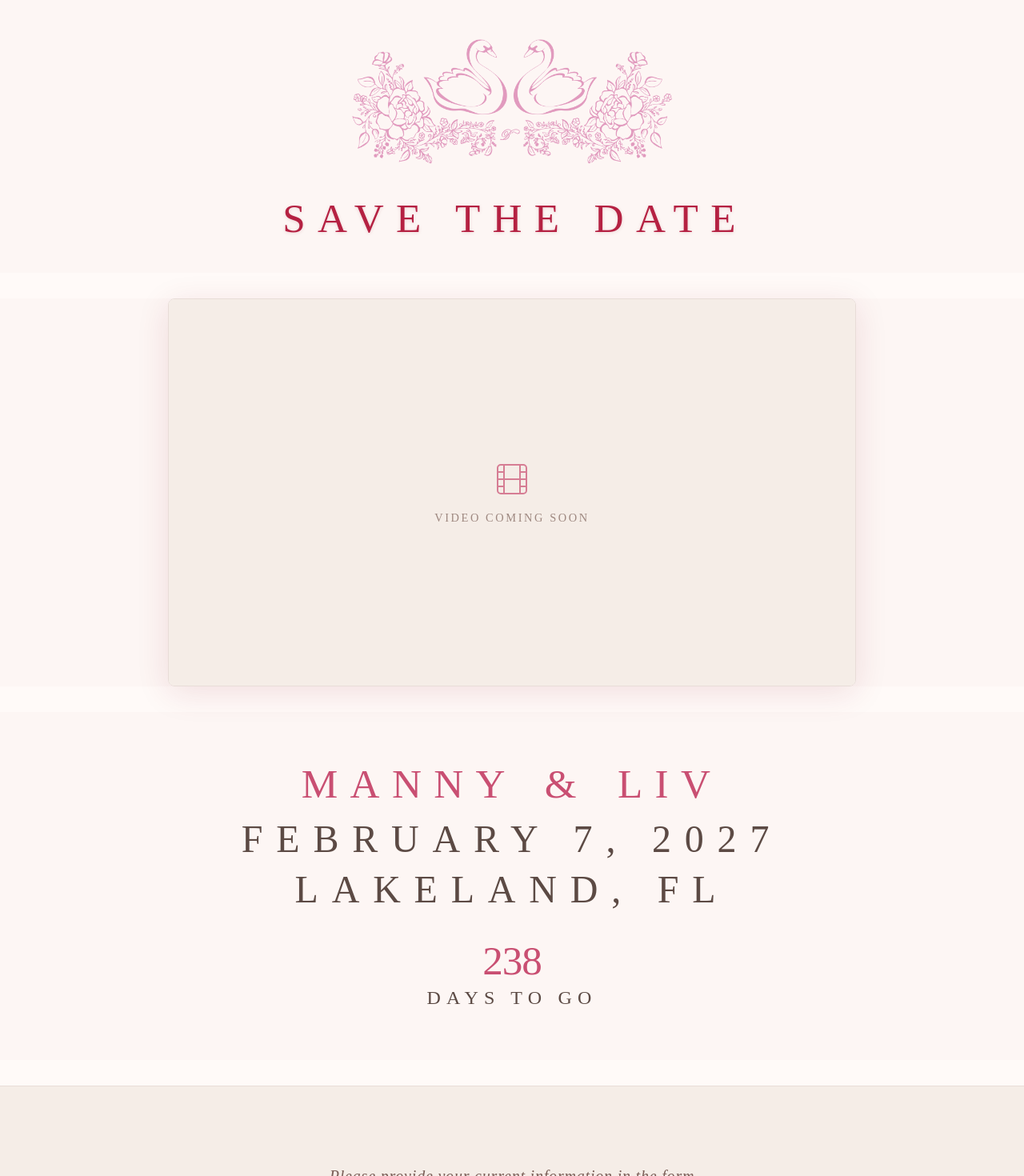
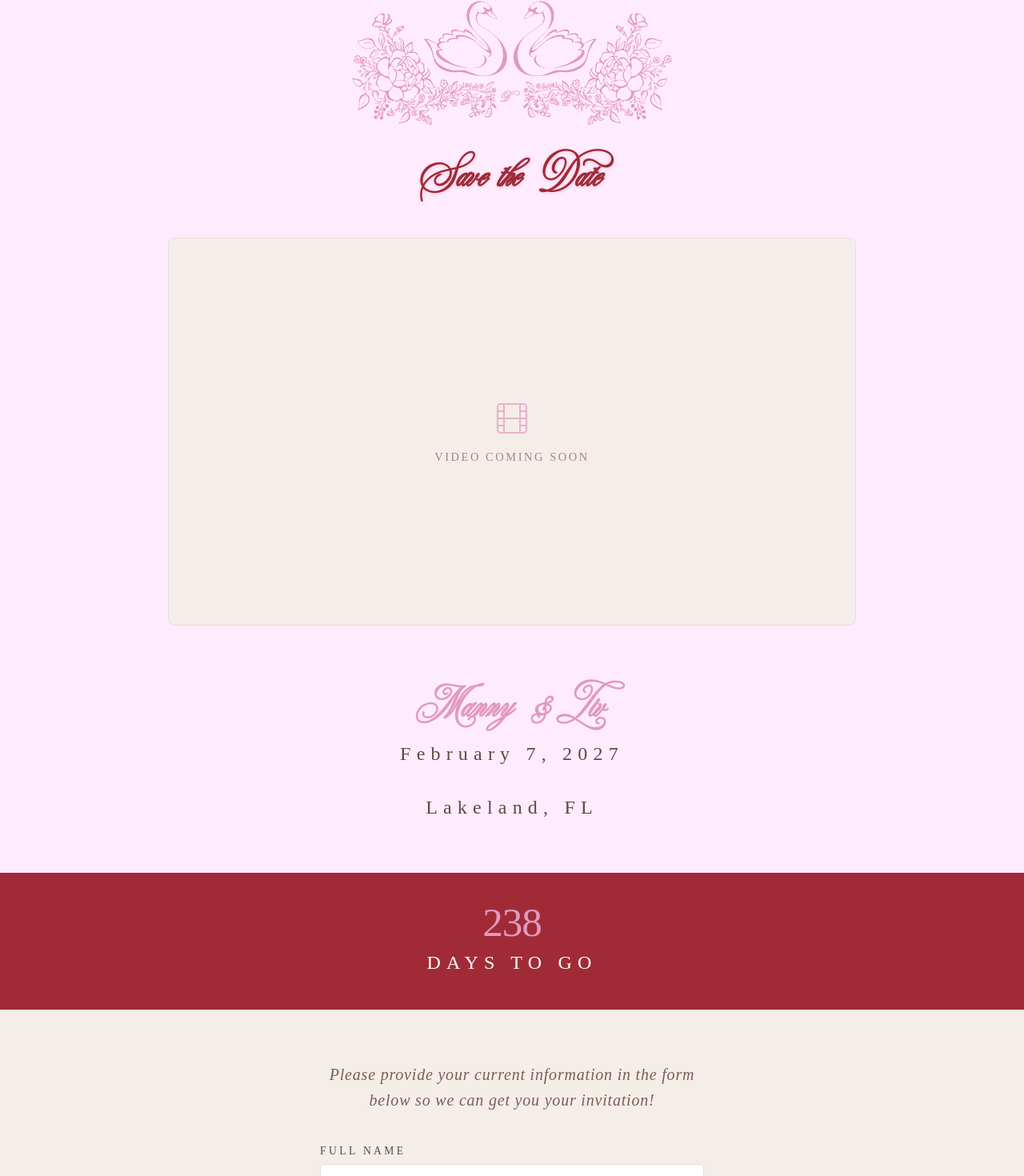
Before and after one commit to mannybennett/Wedding-Site, a React (Vite) app: page / in a window 1280 px wide. Shown: the part 31-1501 px from the top of the page at 80% size. Built offline with nearby package versions, Linux system fonts and the light colour scheme; a web font is replaced by a local one.

Commit message:
Tweaks 3

```diff
--- a/src/App.css
+++ b/src/App.css
@@ -1,15 +1,23 @@
+@font-face {
+  font-family: 'Duality';
+  src: url('./duality.ttf') format('truetype');
+  font-weight: normal;
+  font-style: normal;
+  font-display: swap;
+}
+
 /* =============================================
    CSS CUSTOM PROPERTIES
    ============================================= */
 :root {
-  --color-bg: #fffaf8;
+  --color-bg: #ffebfe;
   --color-cream: #f5ede7;
   --color-offwhite: #fdf6f4;
   --color-white: #ffffff;
   --color-pink-light: #f4b8cb;
   --color-pink: #e8799a;
-  --color-pink-dark: #c94f72;
-  --color-red: #b52142;
+  --color-pink-dark: #e19abe;
+  --color-red: #a02b37;
   --color-red-deep: #8c1530;
   --color-grey-light: #e8ddd8;
   --color-grey: #9e8880;
@@ -19,6 +27,7 @@
   --color-text-muted: #7a5e57;
 
   --font-primary: "legitima", serif;
+  --font-secondary: 'Duality', sans-serif;
 
   --spacing-xs: 0.5rem;
   --spacing-sm: 1rem;
@@ -73,7 +82,7 @@ body {
   width: 100%;
   min-height: 100vh;
   overflow-x: hidden;
-  gap: 2rem;
+  /* gap: 2rem; */
 }
 
 /* =============================================
@@ -101,7 +110,7 @@ body {
   align-items: center;
   width: 100%;
   padding: var(--spacing-sm);
-  background-color: var(--color-offwhite);
+  /* background-color: var(--color-offwhite); */
   gap: 2.5rem;
 }
 
@@ -123,16 +132,16 @@ body {
    SAVE THE DATE HEADING
    ============================================= */
 .save-the-date {
-  font-family: var(--font-primary);
-  font-size: clamp(2rem, 4vw, 4rem);
-  font-weight: 300;
-  letter-spacing: clamp(0.1em, 1.5vw, 0.3em);
-  text-transform: uppercase;
+  font-family: var(--font-secondary);
+  font-size: clamp(3rem, 4vw, 4rem);
+  /* font-weight: 300; */
+  /* letter-spacing: clamp(0.1em, 1.5vw, 0.3em); */
+  /* text-transform: uppercase; */
   color: var(--color-red);
   text-align: center;
   line-height: 1.1;
-  padding-left: clamp(0.5rem, 0.5rem, 3rem);
-  /* margin-bottom: var(--spacing-md); */
+  /* padding-left: clamp(0.5rem, 0.5rem, 3rem); */
+  margin-bottom: var(--spacing-md);
   text-shadow: 0 1px 4px rgba(140, 21, 48, 0.15);
 }
 
@@ -197,7 +206,7 @@ body {
 .video-section {
   width: 100%;
   /* padding: var(--spacing-sm); */
-  background-color: var(--color-offwhite);
+  /* background-color: var(--color-offwhite); */
   display: flex;
   flex-direction: column;
   align-items: center;
@@ -208,7 +217,7 @@ body {
   position: relative;
   border-radius: var(--radius-md);
   overflow: hidden;
-  box-shadow: var(--shadow-card);
+  /* box-shadow: var(--shadow-card); */
   border: 1px solid var(--color-grey-light);
 }
 
@@ -251,36 +260,37 @@ body {
   display: flex;
   flex-direction: column;
   align-items: center;
-  padding: var(--spacing-lg) var(--spacing-sm);
-  background-color: var(--color-offwhite);
+  padding-top: var(--spacing-lg);
+  /* background-color: var(--color-offwhite); */
   width: 100%;
   text-align: center;
 }
 
 .couple-names {
-  font-family: var(--font-primary);
-  font-size: clamp(2rem, 4vw, 4rem);
-  font-weight: 300;
-  letter-spacing: clamp(0.1em, 2vw, 0.3em);
+  font-family: var(--font-secondary);
+  font-size: clamp(3rem, 4vw, 4rem);
+  /* font-weight: 300; */
+  /* letter-spacing: clamp(0.1em, 2vw, 0.3em); */
   color: var(--color-pink-dark);
-  text-transform: uppercase;
+  /* text-transform: uppercase; */
   line-height: 1;
   margin-bottom: var(--spacing-sm);
+  margin-top: var(--spacing-lg);
 }
 
 .ampersand {
   color: var(--color-pink-dark);
-  font-weight: 300;
+  /* font-weight: 300; */
   margin: 0 0.15em;
 }
 
 .wedding-details {
   font-family: var(--font-primary);
-  font-size: clamp(1.5rem, 4vw, 3rem);
-  letter-spacing: clamp(0.18em, 1.5vw, 0.35em);
-  text-transform: uppercase;
+  font-size: clamp(1.25rem, 2vw, 1.5rem);
+  letter-spacing: clamp(0.15em, 1vw, 0.30em);
+  /* text-transform: uppercase; */
   color: var(--color-grey-dark);
-  margin-bottom: var(--spacing-xs);
+  margin-bottom: var(--spacing-lg);
   font-weight: 400;
 }
 
@@ -288,7 +298,10 @@ body {
    COUNTDOWN
    ============================================= */
 .countdown-wrapper {
+  background-color: var(--color-red);
+  width: 100%;
   margin-top: var(--spacing-md);
+  padding: 2rem 0 2.8rem;
   display: flex;
   flex-direction: column;
   align-items: center;
@@ -306,7 +319,7 @@ body {
   font-size: clamp(2rem, 4vw, 4rem);
   font-weight: 300;
   color: var(--color-pink-dark);
-  line-height: 1;
+  /* line-height: 1; */
   letter-spacing: -0.02em;
 }
 
@@ -315,7 +328,7 @@ body {
   font-size: clamp(1rem, 2vw, 1.5rem);
   letter-spacing: 0.3em;
   text-transform: uppercase;
-  color: var(--color-grey-dark);
+  color: var(--color-white);
   font-weight: 400;
 }
 
@@ -402,7 +415,7 @@ body {
   padding: 1rem 2rem;
   cursor: pointer;
   transition: var(--transition-smooth);
-  box-shadow: var(--shadow-button);
+  /* box-shadow: var(--shadow-button); */
   margin-top: var(--spacing-xs);
   font-weight: 400;
 }
@@ -418,7 +431,8 @@ body {
 }
 
 .form-submit:disabled {
-  opacity: 0.65;
+  /* opacity: 0.65; */
+  background-color: lightgray;
   cursor: not-allowed;
   transform: none;
 }
@@ -475,11 +489,11 @@ body {
    ============================================= */
 .footer-section {
   width: 100%;
-  background-color: var(--color-offwhite);
+  /* background-color: var(--color-offwhite); */
   display: flex;
   flex-direction: column;
   align-items: center;
-  margin-bottom: var(--spacing-md);
+  margin: var(--spacing-md) 0;
   /* padding: var(--spacing-sm); */
   /* gap: var(--spacing-sm); */
 }
@@ -524,7 +538,7 @@ body {
 /* =============================================
    RESPONSIVE — DESKTOP ENHANCEMENTS
    ============================================= */
-@media (min-width: 768px) {
+/* @media (min-width: 768px) {
   .hero-section {
     padding: var(--spacing-xl) var(--spacing-lg) var(--spacing-lg);
   }
@@ -540,4 +554,4 @@ body {
   .footer-section {
     padding: var(--spacing-xl) var(--spacing-lg);
   }
-}
+} */
--- a/src/App.jsx
+++ b/src/App.jsx
@@ -134,7 +134,7 @@ export default function SaveTheDate() {
             >
               <div className="form-field">
                 <label htmlFor="guest-name" className="form-label">
-                  Name
+                  Full Name
                 </label>
                 <input
                   id="guest-name"
```
Also changed, not shown: src/duality.ttf (added).
